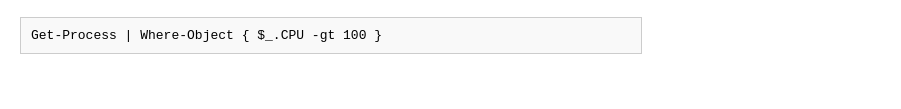
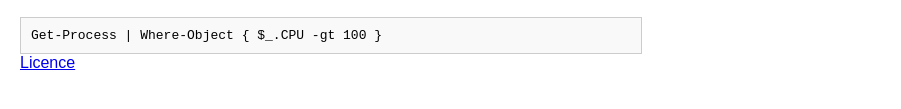
Before and after one commit to Simple-Script/num-13, a plain HTML site: page index.html in a window 1280 px wide. Shown: the part 187-296 px from the top of the page, without its empty margins (0-901 px from the left). Drawn offline with Linux system fonts and the light colour scheme.

Commit message:
Update index.html

```diff
--- a/index.html
+++ b/index.html
@@ -28,5 +28,6 @@
     <div class="command-box">
         <code>Get-Process | Where-Object { $_.CPU -gt 100 }</code>
     </div>
+    <a href="https://choosealicense.com/licenses/mit/" target="_blank">Licence</a>
 </body>
 </html>
```
